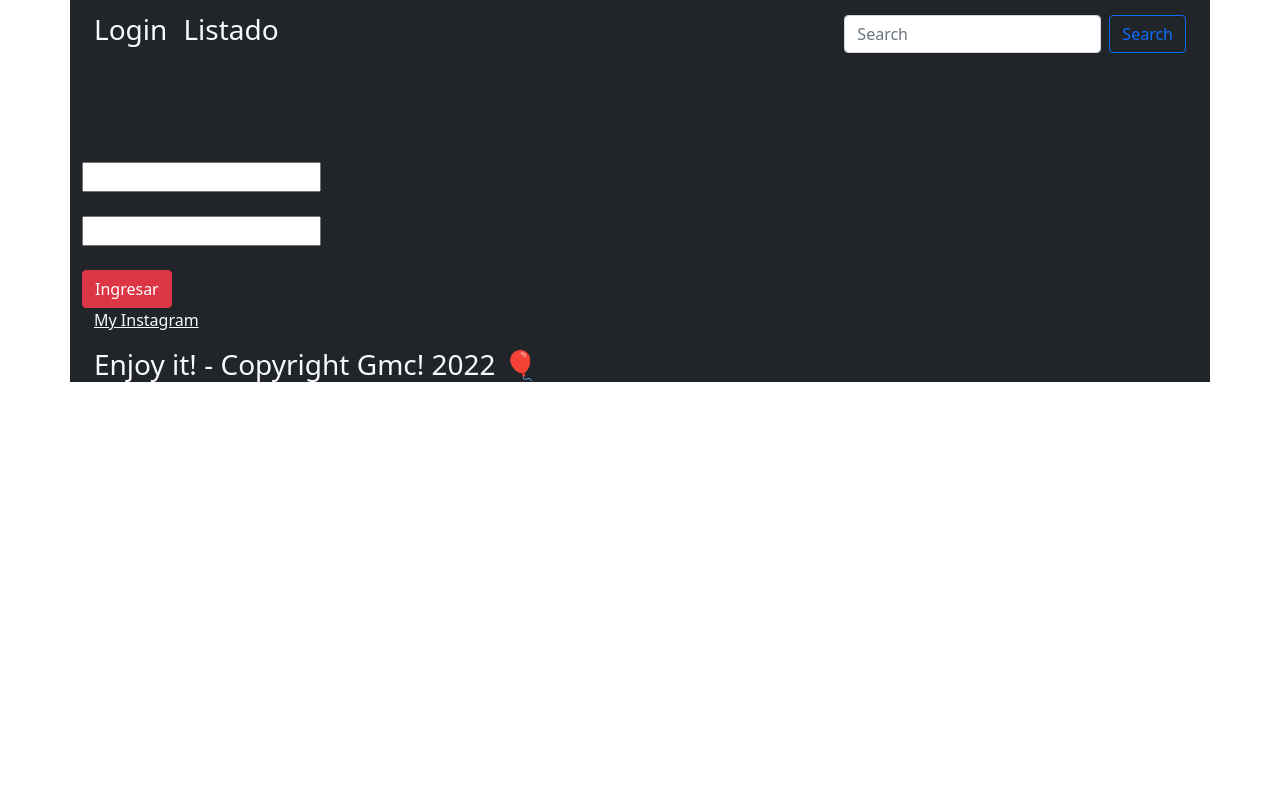
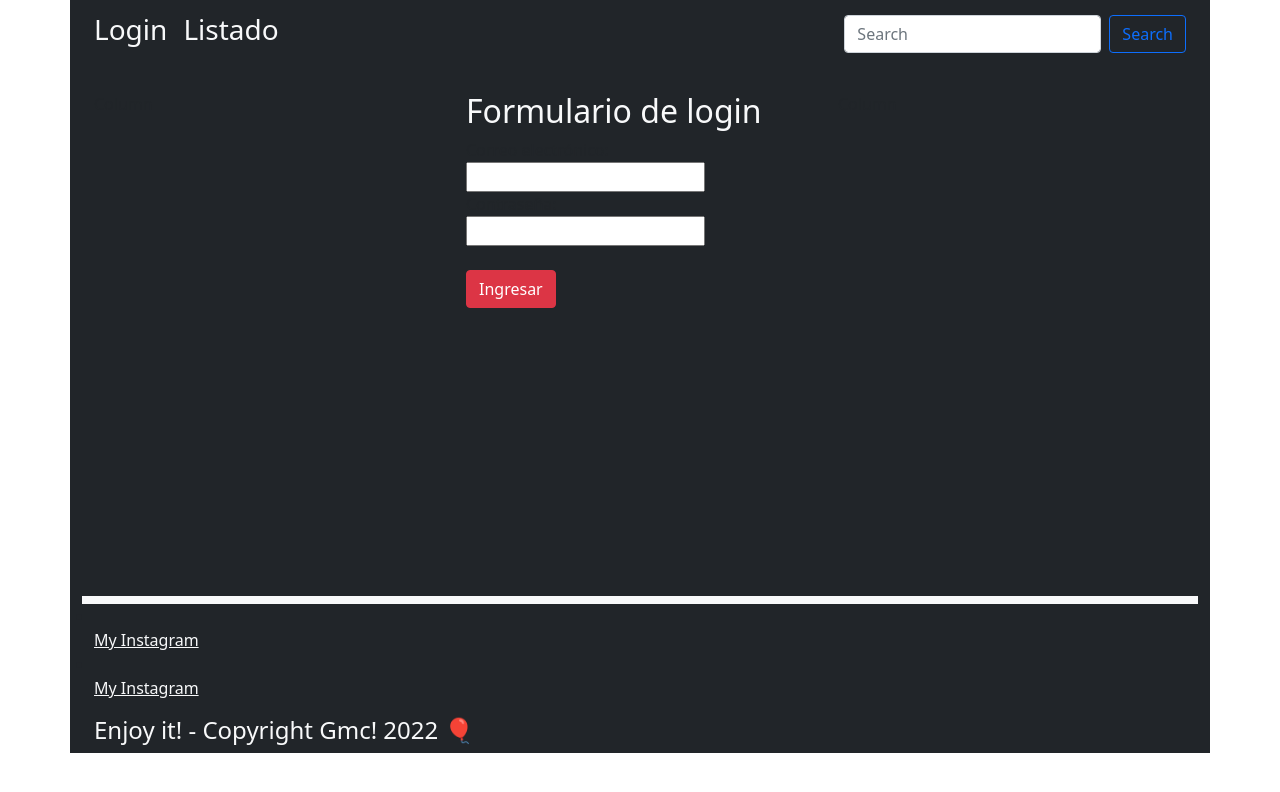
Before and after one commit to gustavocaradonna/alkemy.peliculas.react, a React (Create React App) app: page / in a window 1280 px wide. Shown: the top 792 px of the page. Built offline with nearby package versions, Linux system fonts and the light colour scheme.

Commit message:
retoques css

```diff
--- /dev/null
+++ b/src/components/Buscador.js
@@ -0,0 +1,3 @@
+export function Buscador() {
+  return;
+}
--- a/src/components/Detalle.js
+++ b/src/components/Detalle.js
@@ -30,6 +30,8 @@ export function Detalle() {
       {peli && (
         <div className="row">
           <div className="col-4">
+            <div class="divider py-1 bg-success"></div>
+
             <img
               src={`https://image.tmdb.org/t/p/w500/${peli.poster_path}`}
               className="card-img-top"
--- a/src/components/Footer.js
+++ b/src/components/Footer.js
@@ -1,10 +1,24 @@
 export function Footer() {
   return (
     <footer>
+      <div className="divider py-1 bg-light"></div>
+
       <div className="container bg-dark">
         <nav className="justify-content-center row align">
           <ul>
             <li>
+              <br />
+              <a
+                className="text-light"
+                href="https://instagram.com"
+                rel="noopener noreferrer"
+              >
+                My Instagram
+              </a>
+            </li>
+
+            <li>
+              <br />
               <a
                 className="text-light"
                 href="https://instagram.com"
@@ -14,9 +28,8 @@ export function Footer() {
               </a>
             </li>
           </ul>
+          <h4 className="text-light">Enjoy it! - Copyright Gmc! 2022 🎈</h4>
         </nav>
-
-        <h3 className="text-light">Enjoy it! - Copyright Gmc! 2022 🎈</h3>
       </div>
     </footer>
   );
--- a/src/components/Header.js
+++ b/src/components/Header.js
@@ -39,6 +39,7 @@ export function Header() {
           </div>
         </nav>
       </div>
+      {/* <div class="divider py-1 bg-light"></div> */}
     </header>
   );
 }
--- a/src/components/Listado.js
+++ b/src/components/Listado.js
@@ -38,17 +38,20 @@ export function Listado() {
             //carta
             <div className="col-3 bg-dark" key={index}>
               <div className="card my-3">
-                <img
-                  src={`https://image.tmdb.org/t/p/w500/${cadaPeli.poster_path}`}
-                  className="card-img-top"
-                  alt="..."
-                />
+                <Link to={`/detalle?idPelicula=${cadaPeli.id}`}>
+                  <img
+                    src={`https://image.tmdb.org/t/p/w500/${cadaPeli.poster_path}`}
+                    className="card-img-top"
+                    alt="..."
+                  />
+                </Link>
+
                 <div className="card-body">
                   <h5 className="card-title">
-                    {cadaPeli.title.substring(0, 10)}
+                    {cadaPeli.title.substring(0, 25)}
                   </h5>
                   <p className="card-text">
-                    {cadaPeli.overview.substring(0, 50)}
+                    {cadaPeli.overview.substring(0, 67)}...
                   </p>
                   <Link
                     to={`/detalle?idPelicula=${cadaPeli.id}`}
--- a/src/components/Login.js
+++ b/src/components/Login.js
@@ -45,7 +45,11 @@ export function Login() {
       <br />
       {token && <Navigate to={"/listado"} />}
 
-      <h2>Formulario de login</h2>
+      <div class="container">
+        <div class="row">
+          <div class="col">Column</div>
+          <div class="col">
+            <h2 className="text-light">Formulario de login</h2>
             <form onSubmit={submitHandler}>
               <label>
                 <span>Correo electrónico:</span> <br />
@@ -64,6 +68,25 @@ export function Login() {
                 Ingresar
               </button>
             </form>
+          </div>
+          <div class="col">Column</div>
+        </div>
+        <br />
+        <br />
+        <br />
+        <br />
+        <br />
+        <br />
+        <br />
+        <br />
+        <br />
+
+        <br />
+
+        <br />
+
+        <br />
+      </div>
     </>
   );
 }
```
Lines whose indentation alone changed are shown as unchanged.
